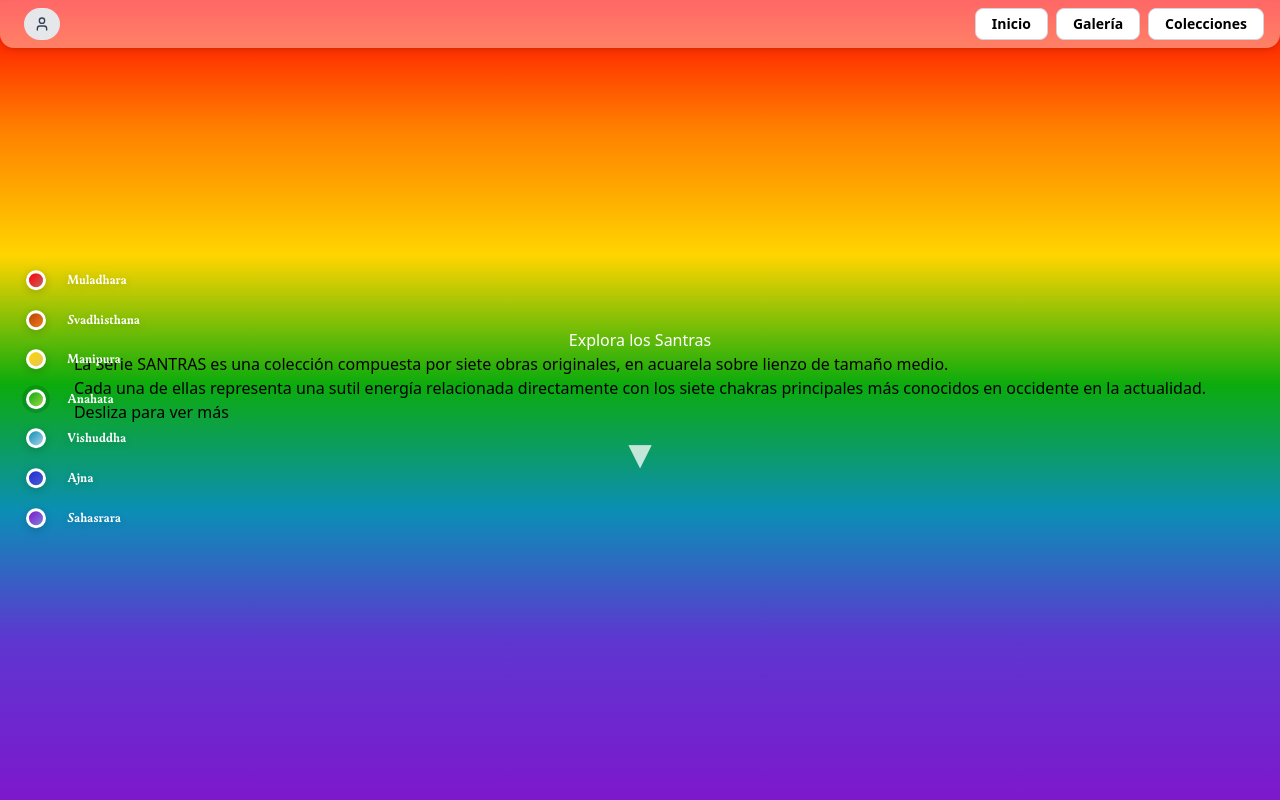
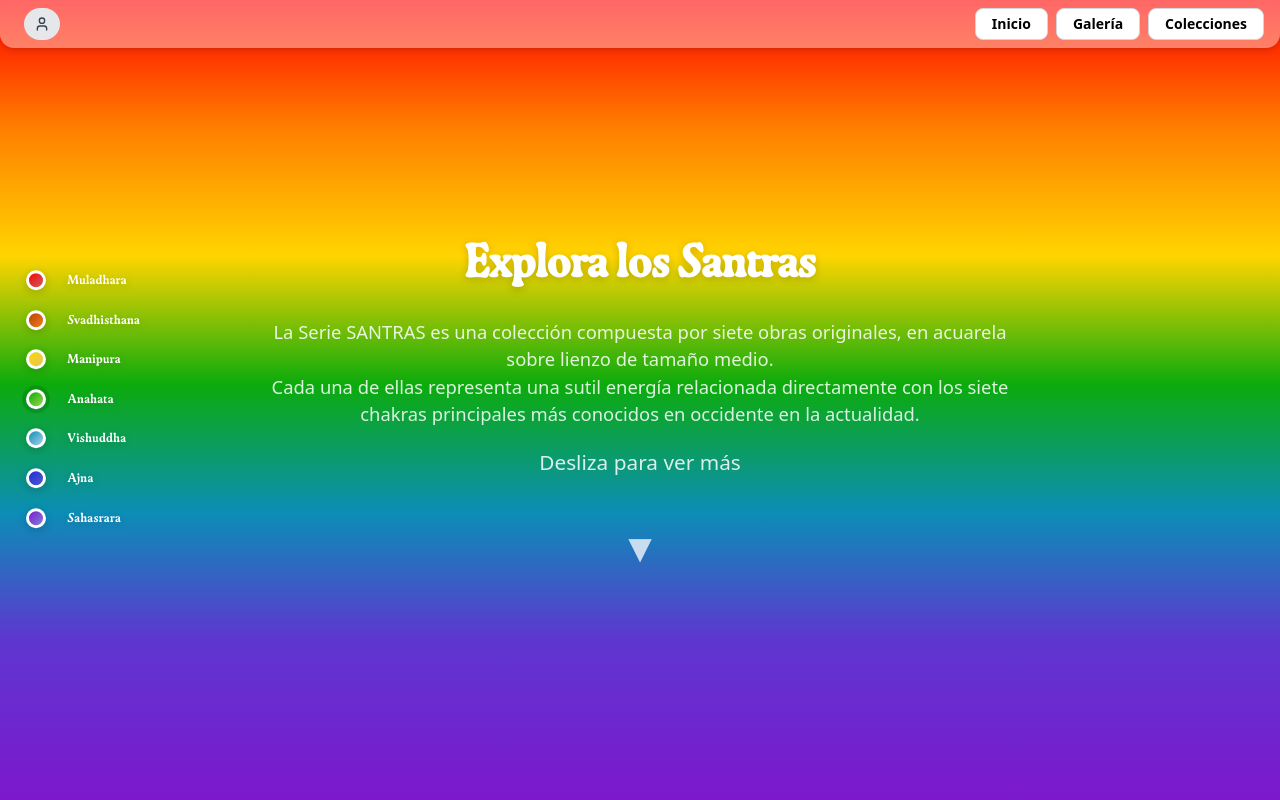
Before and after one commit to Enraxk/yo_soy_sanas, a Next.js app: page /santras in a window 1280 px wide. Shown: the top 800 px of the page. Built offline with nearby package versions, Linux system fonts and the light colour scheme; no server answers.

Commit message:
✨ feat: enhance chakra scroll indicators with unique gradients; improve layout and styles for better mobile responsiveness

```diff
--- a/app/santras/santras-scroll.css
+++ b/app/santras/santras-scroll.css
@@ -19,6 +19,13 @@ html {
 
 .section-welcome {
   padding: 2rem 1rem;
+  display: flex;
+  align-items: center;
+  justify-content: center;
+  min-height: 100dvh;
+  width: 100vw;
+  text-align: center;
+  background: linear-gradient(180deg, #FF0000 0%, #FF7F00 16%, #ffd500 32%, #0cab0c 48%, #0b8eb6 64%, #5e36d0 80%, #7d18cc 100%);
 }
 
 .content {
@@ -125,8 +132,7 @@ html {
 }
 
 .chakra-dot.filled {
-  background: var(--chakra-dot-gradient, linear-gradient(135deg, #ff9800 0%, #ff5722 100%));
-  /* fallback vibrante para desktop */
+  background: var(--chakra-dot-gradient, #fff3);
 }
 
 .chakra-dot.active {
@@ -227,10 +233,28 @@ html {
 
   .section-welcome {
     padding: 1.5rem 1rem;
+    display: flex;
+    align-items: center;
+    justify-content: center;
+    min-height: 100dvh;
+    width: 100vw;
+    text-align: center;
+    background: linear-gradient(180deg, #FF0000 0%, #FF7F00 16%, #ffd500 32%, #0cab0c 48%, #0b8eb6 64%, #5e36d0 80%, #7d18cc 100%);
   }
 
-  .content {
-    padding: 0.5rem;
+  .welcome-title {
+    font-size: 2.2rem;
+    margin-bottom: 1rem;
+  }
+
+  .welcome-description {
+    font-size: 1rem;
+    margin-bottom: 2rem;
+    padding: 0 0.5rem;
+  }
+
+  .scroll-arrow {
+    font-size: 2rem;
   }
 
   .chakra-scroll-indicator {
@@ -300,6 +324,14 @@ html {
     font-size: 0.9rem;
   }
 
+  .welcome-description-highlight {
+    font-size: 1rem;
+  }
+
+  .scroll-arrow {
+    font-size: 1.5rem;
+  }
+
   .chakra-description {
     font-size: 0.95rem;
   }
@@ -310,7 +342,162 @@ html {
   }
 }
 
-/* Estilos para el scroll navigation lateral */
+/* Restaurar y asegurar estilos correctos para ambas resoluciones y la fuente Gaya en el título principal */
+@font-face {
+  font-family: 'Gaya';
+  src: url('/fonts/gaya/gaya-regular.otf') format('opentype');
+  font-weight: normal;
+  font-style: normal;
+}
+
+.welcome-title {
+  font-family: 'Gaya', sans-serif;
+  font-size: 2.7rem;
+  font-weight: 700;
+  margin-bottom: 1.2rem;
+  text-align: center;
+  color: #fff;
+  text-shadow: 0 2px 8px rgba(0,0,0,0.18);
+}
+
+@media (max-width: 768px) {
+  .welcome-title {
+    font-size: 2.2rem;
+    margin-bottom: 1rem;
+  }
+}
+
+@media (max-width: 480px) {
+  .welcome-title {
+    font-size: 1.7rem;
+  }
+}
+
+.section-welcome {
+  padding: 2rem 1rem;
+  display: flex;
+  align-items: center;
+  justify-content: center;
+  min-height: 100dvh;
+  width: 100vw;
+  text-align: center;
+  background: linear-gradient(180deg, #FF0000 0%, #FF7F00 16%, #ffd500 32%, #0cab0c 48%, #0b8eb6 64%, #5e36d0 80%, #7d18cc 100%);
+}
+
+@media (max-width: 768px) {
+  .section-welcome {
+    padding: 1.5rem 1rem;
+  }
+}
+
+@media (max-width: 480px) {
+  .section-welcome {
+    padding: 1rem 0.5rem;
+  }
+}
+
+.welcome-description {
+  font-size: 1.15rem;
+  font-weight: 400;
+  margin-bottom: 2.5rem;
+  text-align: center;
+  opacity: 0.85;
+  max-width: 800px;
+  padding: 0 1rem;
+  color: #fff;
+}
+
+@media (max-width: 768px) {
+  .welcome-description {
+    font-size: 1rem;
+    margin-bottom: 2rem;
+    padding: 0 0.5rem;
+  }
+}
+@media (max-width: 480px) {
+  .welcome-description {
+    font-size: 0.9rem;
+  }
+}
+
+.welcome-description-highlight {
+  margin-top: 1.2rem;
+  font-size: 1.3rem;
+  font-weight: 500;
+  opacity: 1;
+  color: #fff;
+  text-align: center;
+}
+@media (max-width: 768px) {
+  .welcome-description-highlight {
+    font-size: 1.1rem;
+  }
+}
+@media (max-width: 480px) {
+  .welcome-description-highlight {
+    font-size: 1rem;
+  }
+}
+
+.scroll-arrow {
+  font-size: 2.5rem;
+  color: #fff;
+}
+@media (max-width: 768px) {
+  .scroll-arrow {
+    font-size: 2rem;
+  }
+}
+@media (max-width: 480px) {
+  .scroll-arrow {
+    font-size: 1.5rem;
+  }
+}
+
+.chakra-scroll-indicator {
+  position: fixed;
+  top: 50%;
+  left: 2vw;
+  z-index: 50;
+  display: flex;
+  flex-direction: column;
+  gap: 1.1rem;
+  transform: translateY(-50%);
+  pointer-events: none;
+}
+
+.chakra-dot {
+  width: 20px;
+  height: 20px;
+  border-radius: 50%;
+  border: 3px solid #fff;
+  background: var(--chakra-dot-gradient, #fff3);
+  transition: background 0.3s, border-color 0.3s, box-shadow 0.3s;
+  box-shadow: 0 2px 8px rgba(0,0,0,0.18);
+  pointer-events: auto;
+  margin-bottom: 2px;
+  margin-right: 6px;
+}
+
+.chakra-dot.filled {
+  background: var(--chakra-dot-gradient, #fff3);
+}
+
+.chakra-dot.active {
+  box-shadow: 0 0 0 4px rgba(0,0,0,0.12);
+  border-width: 3px;
+  /* Elimino el borde amarillo para el chakra seleccionado */
+  border-color: #fff;
+}
+
+.chakra-scroll-item {
+  display: flex;
+  flex-direction: row;
+  align-items: center;
+  margin-right: 16px;
+  gap: 0.5rem;
+}
+
 .scroll-nav-text {
   font-size: 0.75rem;
   color: #fff;
@@ -328,16 +515,178 @@ html {
 }
 
 @media (max-width: 768px) {
+  .chakra-scroll-indicator {
+    display: none !important;
+  }
   .scroll-nav-text {
-    font-size: 0.65rem;
-    margin-left: 0.3rem;
+    opacity: 0.8;
+  }
+}
+
+.scroll-arrow-container {
+  display: flex;
+  justify-content: center;
+  align-items: center;
+  height: 48px;
+}
+
+.scroll-arrow {
+  display: inline-block;
+  font-size: 2.5rem;
+  color: #fff;
+  animation: arrow-bounce 1.2s infinite cubic-bezier(.4,0,.2,1);
+  margin-top: 0.2rem;
+}
+
+@keyframes arrow-bounce {
+  0%, 100% { transform: translateY(0); opacity: 0.7; }
+  50% { transform: translateY(18px); opacity: 1; }
+}
+
+.chakra-description {
+  color: rgba(255, 255, 255, 0.9);
+  font-size: 1.1rem;
+  text-align: center;
+  max-width: 600px;
+  line-height: 1.5;
+  margin: 1rem 0;
+  padding: 0 1rem;
+}
+
+.contact-btn {
+  margin-top: 2rem;
+  background: #fff;
+  color: #222;
+  border-radius: 2rem;
+  padding: 0.7rem 2.2rem;
+  font-weight: 600;
+  font-size: 1.1rem;
+  box-shadow: 0 2px 8px rgba(0,0,0,0.10);
+  text-decoration: none;
+  transition: background 0.2s, color 0.2s;
+  display: inline-block;
+  cursor: pointer;
+  border: none;
+}
+
+.contact-btn:hover {
+  background: rgba(255, 255, 255, 0.9);
+}
+
+/* Media queries para móviles */
+@media (max-width: 768px) {
+  .section {
+    padding: 0.5rem;
+  }
+
+  .section-welcome {
+    padding: 1.5rem 1rem;
+    display: flex;
+    align-items: center;
+    justify-content: center;
+    min-height: 100dvh;
+    width: 100vw;
+    text-align: center;
+    background: linear-gradient(180deg, #FF0000 0%, #FF7F00 16%, #ffd500 32%, #0cab0c 48%, #0b8eb6 64%, #5e36d0 80%, #7d18cc 100%);
+  }
+
+  .welcome-title {
+    font-size: 2.2rem;
+    margin-bottom: 1rem;
+  }
+
+  .welcome-description {
+    font-size: 1rem;
+    margin-bottom: 2rem;
+    padding: 0 0.5rem;
+  }
+
+  .scroll-arrow {
+    font-size: 2rem;
+  }
+
+  .chakra-scroll-indicator {
+    left: 0.5vw;
+    gap: 0.8rem;
+  }
+
+  .chakra-dot {
+    width: 16px;
+    height: 16px;
+    border-width: 2px;
+  }
+
+  .santra-caption {
+    font-size: 1.8rem;
+    margin: 1rem 0 0.5rem 0;
+  }
+
+  .welcome-title {
+    font-size: 2.2rem;
+    margin-bottom: 1rem;
+  }
+
+  .welcome-description {
+    font-size: 1rem;
+    margin-bottom: 2rem;
+    padding: 0 0.5rem;
+  }
+
+  .scroll-arrow {
+    font-size: 2rem;
+  }
+
+  .chakra-description {
+    font-size: 1rem;
+    max-width: 90%;
+    padding: 0 0.5rem;
+  }
+
+  .contact-btn {
+    padding: 0.6rem 1.8rem;
+    font-size: 1rem;
   }
 }
 
 @media (max-width: 480px) {
-  .scroll-nav-text {
-    font-size: 0.6rem;
-    margin-left: 0.2rem;
+  .chakra-scroll-indicator {
+    left: 0.2vw;
+    gap: 0.6rem;
+  }
+
+  .chakra-dot {
+    width: 14px;
+    height: 14px;
+    border-width: 2px;
+  }
+
+  .santra-caption {
+    font-size: 1.6rem;
+  }
+
+  .welcome-title {
+    font-size: 1.9rem;
+  }
+
+  .welcome-description {
+    font-size: 0.9rem;
+  }
+
+  .welcome-description-highlight {
+    font-size: 1rem;
+  }
+
+  .scroll-arrow {
+    font-size: 1.5rem;
+  }
+
+  .chakra-description {
+    font-size: 0.95rem;
+  }
+
+  .contact-btn {
+    padding: 0.5rem 1.5rem;
+    font-size: 0.95rem;
   }
 }
 
```
